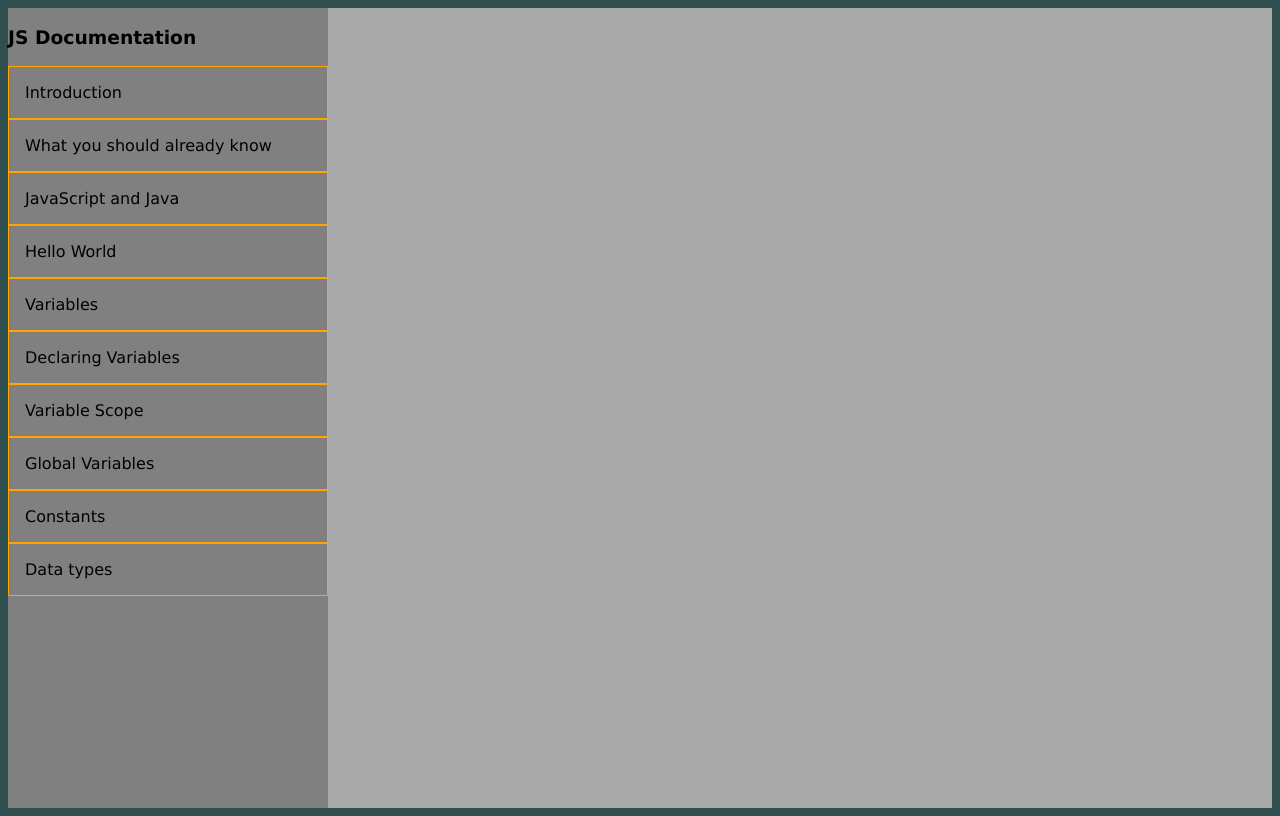
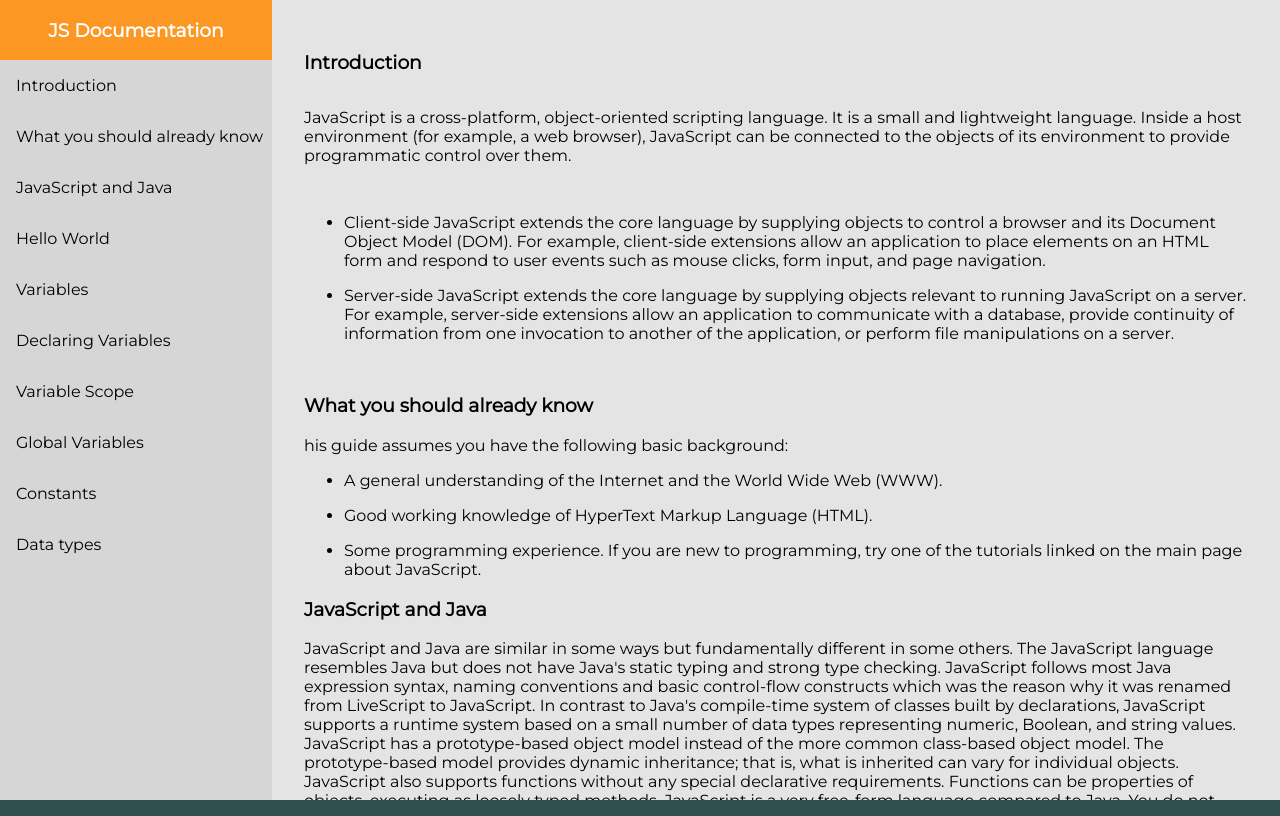
Before and after one commit to eferreiradel/fcc__technical_documentation, a plain HTML site: page index.html in a window 1280 px wide. Drawn offline with Linux system fonts and the light colour scheme.

Commit message:
feat (html&css): aggiunti contenuti

```diff
--- a/index.html
+++ b/index.html
@@ -6,6 +6,9 @@
         <meta http-equiv="X-UA-Compatible" content="IE=edge">
         <meta name="viewport" content="width=device-width, initial-scale=1.0">
         <title>Document</title>
+        <link rel="preconnect" href="https://fonts.googleapis.com">
+<link rel="preconnect" href="https://fonts.gstatic.com" crossorigin>
+<link href="https://fonts.googleapis.com/css2?family=Montserrat&display=swap" rel="stylesheet">
     </head>
     <body>
         <div id="__main-container">
@@ -47,6 +50,44 @@
             </aside>
             <!-- MAIN -->
             <main class="item" id="main-doc">
+                <section class="section>" id="main-section">
+                    <h3>Introduction</h3>
+                    <p>JavaScript is a cross-platform, object-oriented scripting language. It is a small and lightweight language. Inside a host environment (for example, a web browser), JavaScript can be connected to the objects of its environment to provide programmatic control over them. </p>
+                    <ul>
+                        <li>
+                            Client-side JavaScript extends the core language by supplying objects to control a browser and its Document Object Model (DOM). For example, client-side extensions allow an application to place elements on an HTML form and respond to user events such as mouse clicks, form input, and page navigation.
+                        </li>
+                        <li>
+                            Server-side JavaScript extends the core language by supplying objects relevant to running JavaScript on a server. For example, server-side extensions allow an application to communicate with a database, provide continuity of information from one invocation to another of the application, or perform file manipulations on a server.
+                        </li>
+                    </ul>
+                <section class="section">
+                    <h3>What you should already know</h3>
+                    <p>
+                        his guide assumes you have the following basic background:
+                    </p>
+                    <ul>
+                        <li>
+                            A general understanding of the Internet and the World Wide Web (WWW).
+                        </li>
+                        <li>
+                            Good working knowledge of HyperText Markup Language (HTML).
+                        </li>
+                        <li>
+                            Some programming experience. If you are new to programming, try one of the tutorials linked on the main page about JavaScript.
+                        </li>
+                    </ul>
+                    <h3>JavaScript and Java</h3>
+                    <p>
+
+                        JavaScript and Java are similar in some ways but fundamentally different in some others. The JavaScript language resembles Java but does not have Java's static typing and strong type checking. JavaScript follows most Java expression syntax, naming conventions and basic control-flow constructs which was the reason why it was renamed from LiveScript to JavaScript.
+
+                        In contrast to Java's compile-time system of classes built by declarations, JavaScript supports a runtime system based on a small number of data types representing numeric, Boolean, and string values. JavaScript has a prototype-based object model instead of the more common class-based object model. The prototype-based model provides dynamic inheritance; that is, what is inherited can vary for individual objects. JavaScript also supports functions without any special declarative requirements. Functions can be properties of objects, executing as loosely typed methods.
+
+                        JavaScript is a very free-form language compared to Java. You do not have to declare all variables, classes, and methods. You do not have to be concerned with whether methods are public, private, or protected, and you do not have to implement interfaces. Variables, parameters, and function return types are not explicitly typed.
+                        </p>
+                </section>
+                </section>
             </main>
         </div>
     </body>
--- a/styles.css
+++ b/styles.css
@@ -5,8 +5,7 @@
 * {
 
     box-sizing: border-box;
-    font-family: 'Lucida Sans', 'Lucida Sans Regular', 'Lucida Grande', 'Lucida Sans Unicode', Geneva, Verdana, sans-serif;
-    /* border: 1px solid black; */
+    font-family: 'Montserrat', sans-serif;    /* border: 1px solid black; */
 }
 
 /* FONT_STYLE */
@@ -17,35 +16,55 @@ a {
 
 body {
     background-color: darkslategray;
+    padding: 0;
+    margin: 0;
 }
 #__main-container {
     display: flex;
 }
 .item {
     height: 100vh;
-    background-color: rgb(48, 48, 48);
+    background-color: rgb(196, 196, 196);
 }
 #main-doc {
-    background-color: darkgray;
+    background-color: rgb(228, 228, 228);
     flex-grow: 2;
 }
 /* NAV--------------------- */
 #aside {
+    height: 100vh;
+    top: 0%;
     display: flex;
     flex-direction: column;
-    background-color: grey;
-    width: 15%;
-    max-width: 20em;
-    flex-grow: 1;
+    background-color: rgb(214, 214, 214);
+    min-width: 17em;
+    /* max-width: 20em; */
 }
-#nav__tile {
-    background-color: grey;
+#nav__title {
+    color: white;
+    background-color: rgb(252, 151, 36);
     text-align: center;
+    /* box-shadow: 0px 2px 12px -1px rgba(72, 72, 72, 0.28); */
+
 }
 .__nav__item {
     width: 100%;
     padding: 1em 0;
     padding-left: 1em;
-    border: 1px solid orange;
+    /* border: 1px solid rgb(123, 123, 123); */
 }
 /* NAV----------------------- */
+/* MAIN__SECTION------------- */
+#main-section {
+    top: 0%;
+    overflow: auto;
+    display: flex;
+    height: 100%;;
+    flex-direction: column;
+    padding: 2em;
+    width: 100%;
+}
+ul li {
+    margin: 1em 0;
+}.__nav__item:last-child {
+}
```
